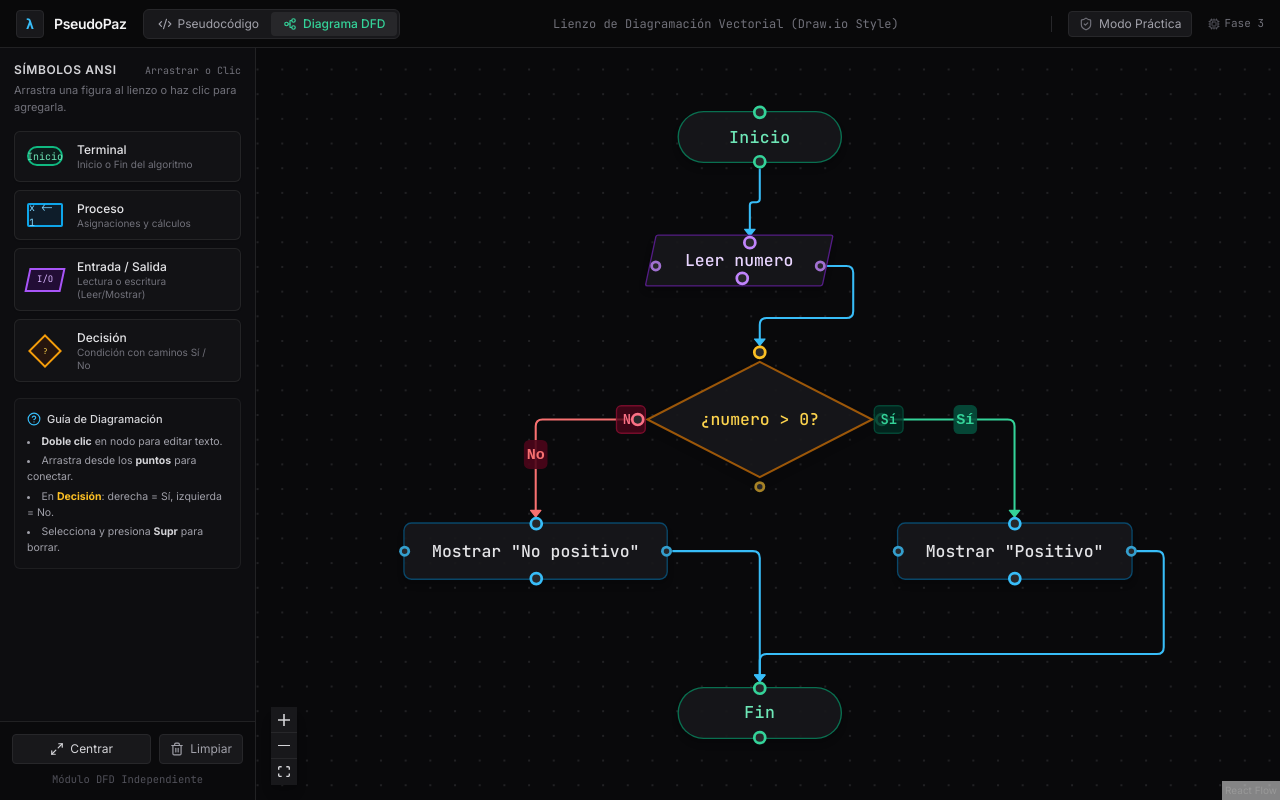
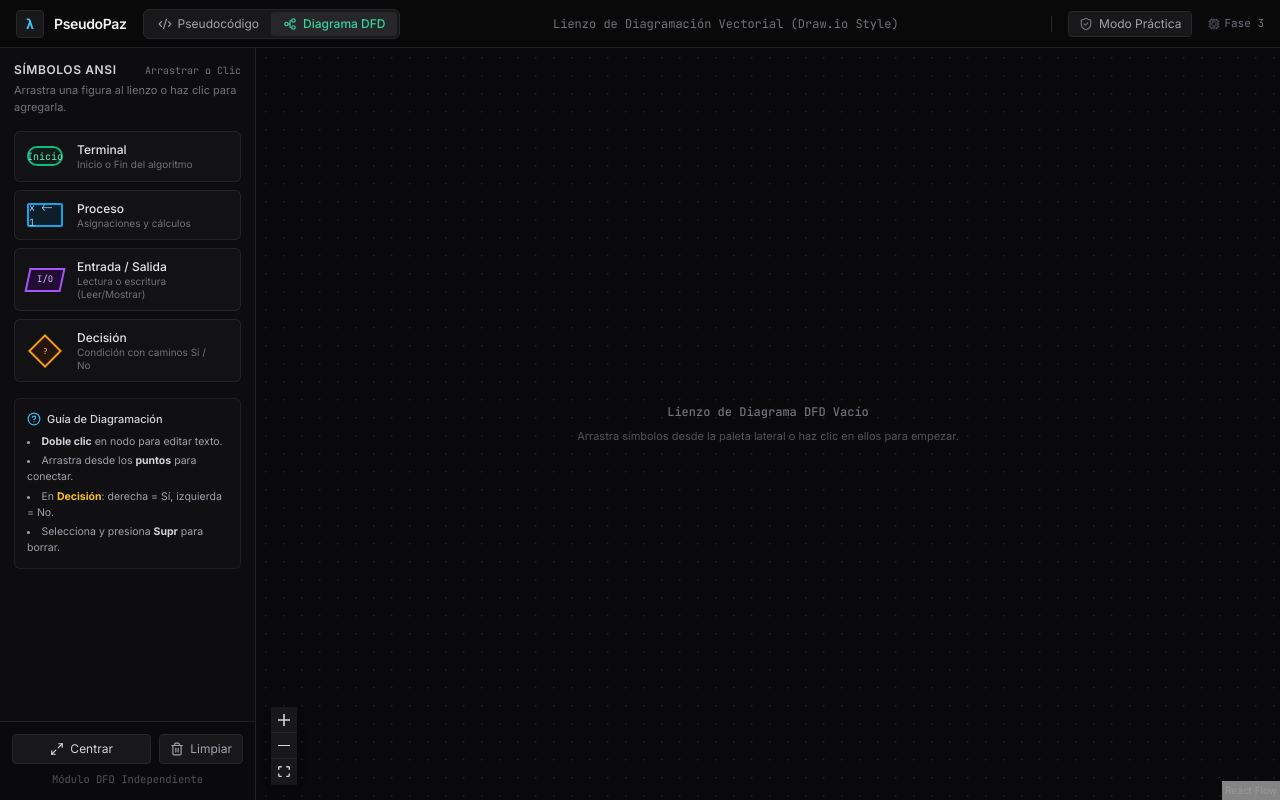
Before and after one commit to MateoMontLopez/PseudoPaz, a React (Vite) app: page / in a window 1280 px wide. Both pictures are taken after a click on the button "Diagrama DFD". Built offline with nearby package versions, Linux system fonts and the light colour scheme.

Commit message:
feat: plantilla inicial minima en IDE, lienzo DFD vacio y guia completa de sintaxis en README

```diff
--- a/src/App.tsx
+++ b/src/App.tsx
@@ -9,31 +9,8 @@ import { usePseudocodeRunner } from './hooks/usePseudocodeRunner';
 import { useSessionGuard } from './hooks/useSessionGuard';
 import { AlertTriangle, X } from 'lucide-react';
 
-const INITIAL_CODE = `Algoritmo SumaInteractiva
-  // Declaración de variables
-  Var
-    limite, suma, i: entero;
-    nombre: cadena;
+const INITIAL_CODE = `Algoritmo SinTitulo
 
-  Mostrar "====================================";
-  Mostrar "   BIENVENIDO A PSEUDOPAZ IDE       ";
-  Mostrar "====================================";
-
-  Mostrar "¿Cuál es tu nombre?";
-  Leer nombre;
-  Mostrar "¡Hola,", nombre, "! Vamos a calcular una suma acumulada.";
-
-  Mostrar "¿Hasta qué número entero deseas sumar?";
-  Leer limite;
-
-  suma <- 0;
-  Para i <- 1 Hasta limite Hacer
-    suma <- suma + i;
-  FinPara
-
-  Mostrar "------------------------------------";
-  Mostrar "La sumatoria total de 1 a", limite, "es:", suma;
-  Mostrar "¡Ejecución terminada exitosamente!";
 FinAlgoritmo
 `;
 
--- a/src/components/flowchart/FlowchartCanvas.tsx
+++ b/src/components/flowchart/FlowchartCanvas.tsx
@@ -31,104 +31,9 @@ const nodeTypes = {
   decision: DecisionNode,
 };
 
-// Diagrama de muestra inicial
-const INITIAL_NODES: Node[] = [
-  {
-    id: 'node-start',
-    type: 'terminal',
-    position: { x: 280, y: 40 },
-    data: { label: 'Inicio' },
-  },
-  {
-    id: 'node-input',
-    type: 'io',
-    position: { x: 260, y: 130 },
-    data: { label: 'Leer numero' },
-  },
-  {
-    id: 'node-decision',
-    type: 'decision',
-    position: { x: 255, y: 220 },
-    data: { label: '¿numero > 0?' },
-  },
-  {
-    id: 'node-proc-pos',
-    type: 'process',
-    position: { x: 440, y: 340 },
-    data: { label: 'Mostrar "Positivo"' },
-  },
-  {
-    id: 'node-proc-neg',
-    type: 'process',
-    position: { x: 80, y: 340 },
-    data: { label: 'Mostrar "No positivo"' },
-  },
-  {
-    id: 'node-end',
-    type: 'terminal',
-    position: { x: 280, y: 460 },
-    data: { label: 'Fin' },
-  },
-];
-
-const INITIAL_EDGES: Edge[] = [
-  {
-    id: 'e1-2',
-    source: 'node-start',
-    target: 'node-input',
-    type: 'smoothstep',
-    markerEnd: { type: MarkerType.ArrowClosed, color: '#38bdf8' },
-    style: { stroke: '#38bdf8', strokeWidth: 1.5 },
-  },
-  {
-    id: 'e2-3',
-    source: 'node-input',
-    target: 'node-decision',
-    type: 'smoothstep',
-    markerEnd: { type: MarkerType.ArrowClosed, color: '#38bdf8' },
-    style: { stroke: '#38bdf8', strokeWidth: 1.5 },
-  },
-  {
-    id: 'e3-yes',
-    source: 'node-decision',
-    sourceHandle: 'yes',
-    target: 'node-proc-pos',
-    type: 'smoothstep',
-    label: 'Sí',
-    labelStyle: { fill: '#34d399', fontWeight: 700, fontSize: 11, fontFamily: 'monospace' },
-    labelBgStyle: { fill: '#064e3b', fillOpacity: 0.9, rx: 4, ry: 4 },
-    markerEnd: { type: MarkerType.ArrowClosed, color: '#34d399' },
-    style: { stroke: '#34d399', strokeWidth: 1.5 },
-  },
-  {
-    id: 'e3-no',
-    source: 'node-decision',
-    sourceHandle: 'no',
-    target: 'node-proc-neg',
-    type: 'smoothstep',
-    label: 'No',
-    labelStyle: { fill: '#f87171', fontWeight: 700, fontSize: 11, fontFamily: 'monospace' },
-    labelBgStyle: { fill: '#4c0519', fillOpacity: 0.9, rx: 4, ry: 4 },
-    markerEnd: { type: MarkerType.ArrowClosed, color: '#f87171' },
-    style: { stroke: '#f87171', strokeWidth: 1.5 },
-  },
-  {
-    id: 'e4-end',
-    source: 'node-proc-pos',
-    target: 'node-end',
-    type: 'smoothstep',
-    markerEnd: { type: MarkerType.ArrowClosed, color: '#38bdf8' },
-    style: { stroke: '#38bdf8', strokeWidth: 1.5 },
-  },
-  {
-    id: 'e5-end',
-    source: 'node-proc-neg',
-    target: 'node-end',
-    type: 'smoothstep',
-    markerEnd: { type: MarkerType.ArrowClosed, color: '#38bdf8' },
-    style: { stroke: '#38bdf8', strokeWidth: 1.5 },
-  },
-];
+// Diagrama inicial vacío
+const INITIAL_NODES: Node[] = [];
+const INITIAL_EDGES: Edge[] = [];
 
 interface FlowchartCanvasInnerProps {
   isExamMode: boolean;
@@ -306,6 +211,14 @@ const FlowchartCanvasInner: React.FC<FlowchartCanvasInnerProps> = ({ isExamMode
           />
         </ReactFlow>
 
+        {/* Mensaje sutil cuando el lienzo está vacío */}
+        {nodes.length === 0 && (
+          <div className="absolute inset-0 flex flex-col items-center justify-center pointer-events-none select-none text-zinc-600 space-y-2 z-10">
+            <p className="text-xs font-mono text-zinc-500 font-medium">Lienzo de Diagrama DFD Vacío</p>
+            <p className="text-[11px] text-zinc-600">Arrastra símbolos desde la paleta lateral o haz clic en ellos para empezar.</p>
+          </div>
+        )}
+
         {/* Notificación de advertencia de seguridad en el canvas */}
         {warningMessage && (
           <div className="absolute bottom-4 left-1/2 -translate-x-1/2 z-30 flex items-center space-x-2 px-3.5 py-2 bg-amber-500/10 border border-amber-500/30 text-amber-300 rounded-md text-xs shadow-lg backdrop-blur-md animate-in fade-in duration-150">
```
Also changed, not shown: 1 other file (tests, documents, lock files or other folders).
